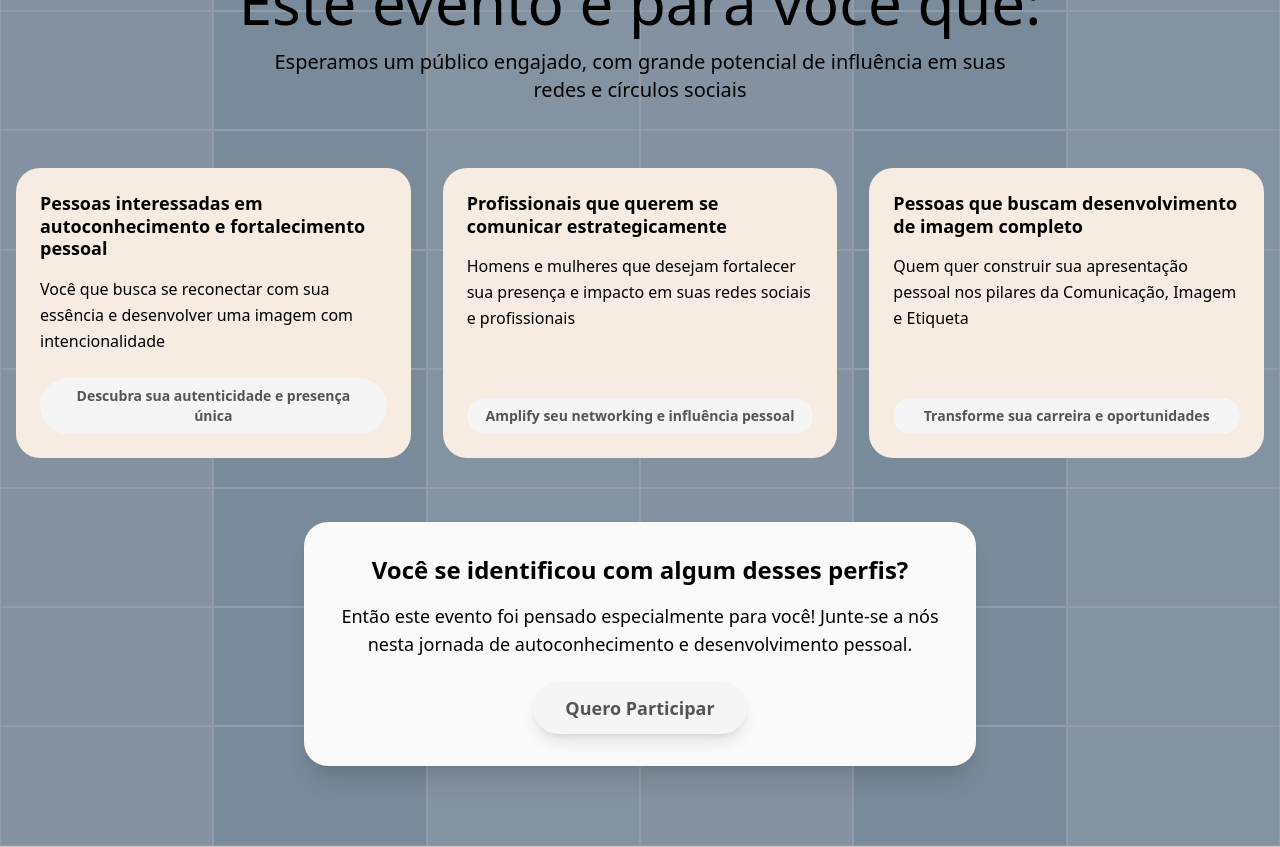
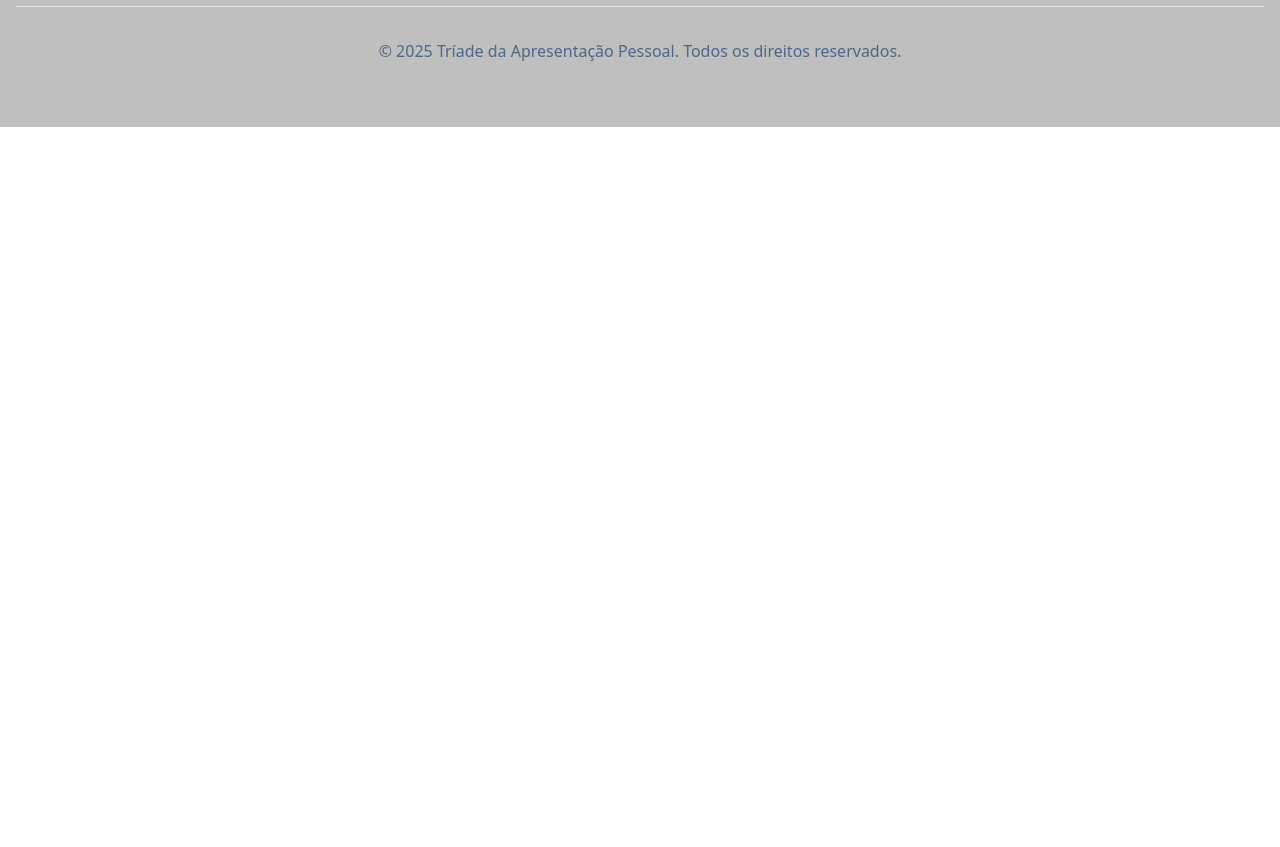
Before and after one commit to kainamf/triade-da-apresentacao-pessoal, a React (Create React App) app: page / in a window 1280 px wide. Shown: the part 3800-4647 px from the top of the page. After the commit the page ends 3927 px from the top, so only its background shows below. Built offline with nearby package versions, Linux system fonts and the light colour scheme.

Commit message:
refactor: Comment out Team component and update Target section styles for improved presentation

```diff
--- a/src/App.tsx
+++ b/src/App.tsx
@@ -10,7 +10,7 @@ function App() {
     <div className="min-h-screen">
       <Hero />
       <About />
-      <Team />
+      {/* <Team /> */}
       <Target />
       <Footer />
     </div>
--- a/src/components/Target.tsx
+++ b/src/components/Target.tsx
@@ -1,6 +1,3 @@
-import React from 'react';
-import { Heart, Users, Briefcase } from 'lucide-react';
-
 export default function Target() {
   const targetAudience = [
     {
@@ -21,21 +18,7 @@ export default function Target() {
   ];
 
   return (
-    <section id="publico" className="py-20 bg-secondary-100 relative overflow-hidden">
-      {/* Background Pattern */}
-      <div className="absolute inset-0 opacity-20">
-        <div className="grid grid-cols-6 h-full">
-          {Array.from({ length: 48 }).map((_, i) => (
-            <div
-              key={i}
-              className={`border border-primary-300 ${
-                i % 3 === 0 ? 'bg-primary-300/30' : i % 3 === 1 ? 'bg-secondary-300/30' : 'bg-tertiary-300/30'
-              }`}
-            />
-          ))}
-        </div>
-      </div>
-
+    <section id="publico" className="py-20 bg-primary-100 relative overflow-hidden">
       <div className="container mx-auto px-4 relative z-10">
         <div className="text-center mb-16">
           <h2 className="text-5xl md:text-6xl font-script text-font mb-4">
@@ -46,18 +29,18 @@ export default function Target() {
           </p>
         </div>
 
-        <div className="max-w-7xl mx-auto">
-          <div className="grid md:grid-cols-3 gap-8">
+        <div className="max-w-6xl mx-auto">
+          <div className="grid md:grid-cols-3 gap-6">
             {targetAudience.map((item, index) => (
               <div key={index} className="group hover:scale-105 transition-transform duration-300">
-                <div className="bg-primary-100 rounded-3xl p-6 h-full flex flex-col">
-                  <h3 className="text-lg font-semibold text-font mb-4 leading-tight">
+                <div className="bg-tertiary-100 border-2 border-secondary-500 rounded-3xl p-6 h-full flex flex-col shadow-lg hover:shadow-xl transition-shadow duration-300">
+                  <h3 className="text-lg font-semibold text-secondary-700 mb-4 leading-tight">
                     {item.title}
                   </h3>
-                  <p className="text-font leading-relaxed mb-6 flex-grow">
+                  <p className="text-secondary-700 leading-relaxed mb-6 flex-grow">
                     {item.description}
                   </p>
-                  <div className="bg-tertiary-500 text-neutral-500 px-4 py-2 rounded-full text-sm font-semibold text-center">
+                  <div className="bg-primary-300 text-secondary-700 px-4 py-2 rounded-full text-sm font-semibold text-center">
                     {item.benefit}
                   </div>
                 </div>
@@ -76,7 +59,7 @@ export default function Target() {
               Então este evento foi pensado especialmente para você! Junte-se a nós nesta
               jornada de autoconhecimento e desenvolvimento pessoal.
             </p>
-            <button className="bg-tertiary-500 text-neutral-500 px-8 py-3 rounded-full text-lg font-semibold hover:bg-tertiary-700 transform hover:scale-105 transition-all duration-300 shadow-lg">
+            <button className="bg-secondary-300 text-background px-8 py-3 rounded-full text-lg font-semibold hover:bg-secondary-500 transform hover:scale-105 transition-all duration-300 shadow-lg">
               Quero Participar
             </button>
           </div>
```
